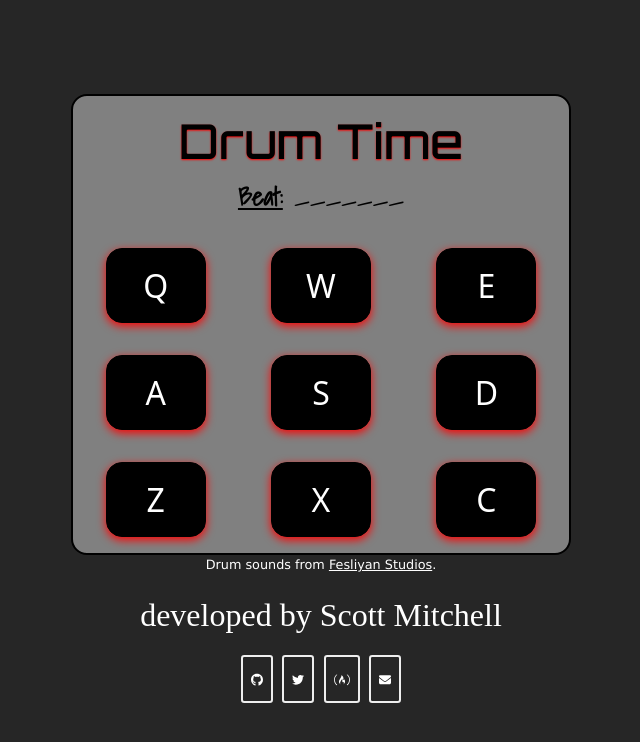
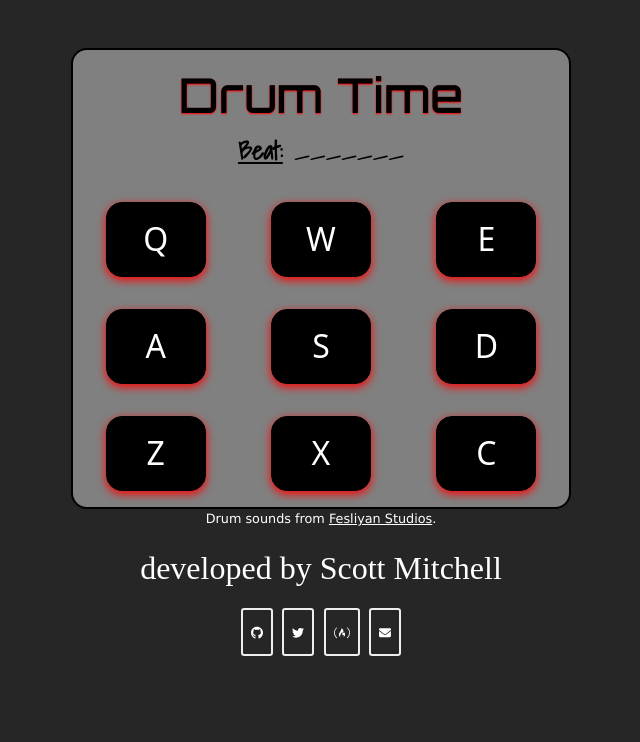
Before and after one commit to scott-a-m/drum-time, a React (Vite) app: page / in a window 1280 px wide. Shown: the top 742 px of the page, without its empty margins (319-959 px from the left). Built offline with nearby package versions, Linux system fonts and the light colour scheme; a web font is replaced by a local one.

Commit message:
minor css change

```diff
--- a/src/App.css
+++ b/src/App.css
@@ -9,10 +9,10 @@
 }
 
 #Drum-Time {
+  margin-top: 3rem;
   display: flex;
   justify-content: center;
   align-items: center;
-  height: 100vh;
 }
 
 #drum-machine {
```
